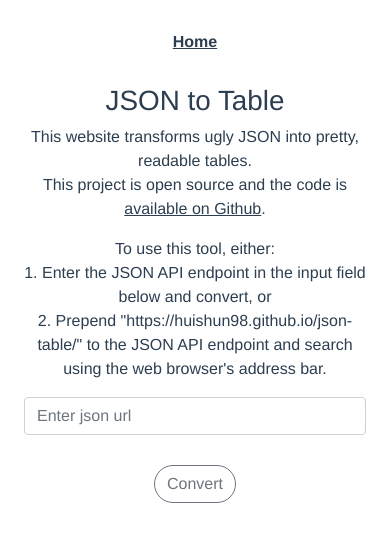
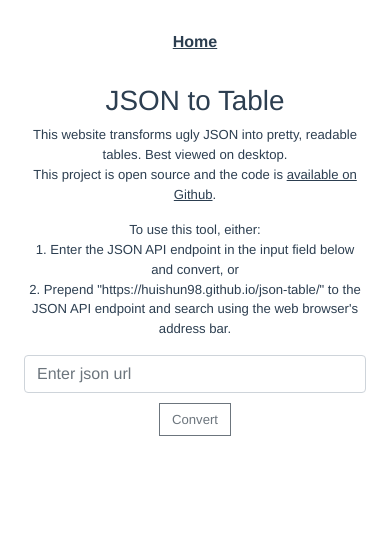
Before and after one commit to huishun98/json-table, a Vue app: page /json-table in a window 390 px wide. Shown: the top 542 px of the page. Built offline with nearby package versions, Linux system fonts and the light colour scheme.

Commit message:
added mobile classes

```diff
--- a/src/App.vue
+++ b/src/App.vue
@@ -12,6 +12,7 @@
   --vue-green-color: #42b983;
   --vue-dark-color: #2c3e50;
   --secondary-color: #6c757d;
+  --small-font-size: calc(0.7rem + 0.5vw);
 }
 
 #app {
@@ -25,10 +26,6 @@
 
 .margin-bot-10 {
   margin-bottom: 10px;
-}
-
-.margin-bot-50 {
-  margin-bottom: 50px;
 }
 
 .margin-top-50 {
@@ -53,8 +50,14 @@
   overflow-x: auto;
 }
 
+.p,
+.small-text,
+.btn.btn-outline-secondary {
+  font-size: var(--small-font-size);
+}
+
 .btn-outline-secondary {
-  margin: 20px;
+  margin: 10px 15px;
 }
 
 .pad-30 {
@@ -73,4 +76,19 @@
 .theme a:hover {
   color: var(--vue-green-color);
 }
+
+.md-margin-bot-40 {
+  margin-bottom: 40px;
+}
+
+@media (min-width: 768px) {
+  .p,
+  .small-text,
+  .btn.btn-outline-secondary {
+    font-size: 1rem;
+  }
+  .btn-outline-secondary {
+    margin: 20px;
+  }
+}
 </style>
--- a/src/views/Home.vue
+++ b/src/views/Home.vue
@@ -1,14 +1,14 @@
 <template>
   <div class="container theme">
     <h1>JSON to Table</h1>
-    <p>
-      This website transforms ugly JSON into pretty, readable tables. <br />
+    <p class="p">
+      This website transforms ugly JSON into pretty, readable tables. Best viewed on desktop.<br />
       This project is open source and the code is
       <a href="https://github.com/huishun98/json-table" target="_blank"
         >available on Github</a
       >.
     </p>
-    <p>
+    <p class="p">
       To use this tool, either: <br />
       1. Enter the JSON API endpoint in the input field below and convert, or <br />
       2. Prepend "https://huishun98.github.io/json-table/" to the JSON API endpoint and search using the web browser's address bar.
@@ -16,9 +16,8 @@
     <b-form-input
       v-model="queryUrl"
       placeholder="Enter json url"
-      class="margin-bot-10"
     ></b-form-input>
-    <b-button pill variant="outline-secondary" @click="enter">Convert</b-button>
+    <b-button squared variant="outline-secondary" @click="enter">Convert</b-button>
   </div>
 </template>
 
--- a/src/views/Url.vue
+++ b/src/views/Url.vue
@@ -1,30 +1,28 @@
 <template>
   <div class="url">
-    <h1>{{ queryUrl }}</h1>
+    <h2 class="margin-bot-10">{{ queryUrl }}</h2>
+    <div class="margin-bot-10">
       <b-button
-      pill
+        squared
         variant="outline-secondary"
         @click="downloadJson"
         v-show="success"
         >Download JSON</b-button
       >
       <b-button
-      pill
+        squared
         variant="outline-secondary"
         @click="downloadCsv"
         v-show="success"
         >Download CSV</b-button
       >
+    </div>
     <b-spinner
       class="margin-top-50"
       variant="success"
       v-bind:class="{ 'd-none': !loading }"
     ></b-spinner>
-    <div
-      v-for="(item, index) in collatedInfo"
-      :key="index"
-      class="margin-bot-50"
-    >
+    <div v-for="(item, index) in collatedInfo" :key="index" class="small-text">
       <div
         class="title"
         v-bind:class="{ specialbg: item.header == firstLevelText }"
```
Lines whose indentation alone changed are shown as unchanged.
